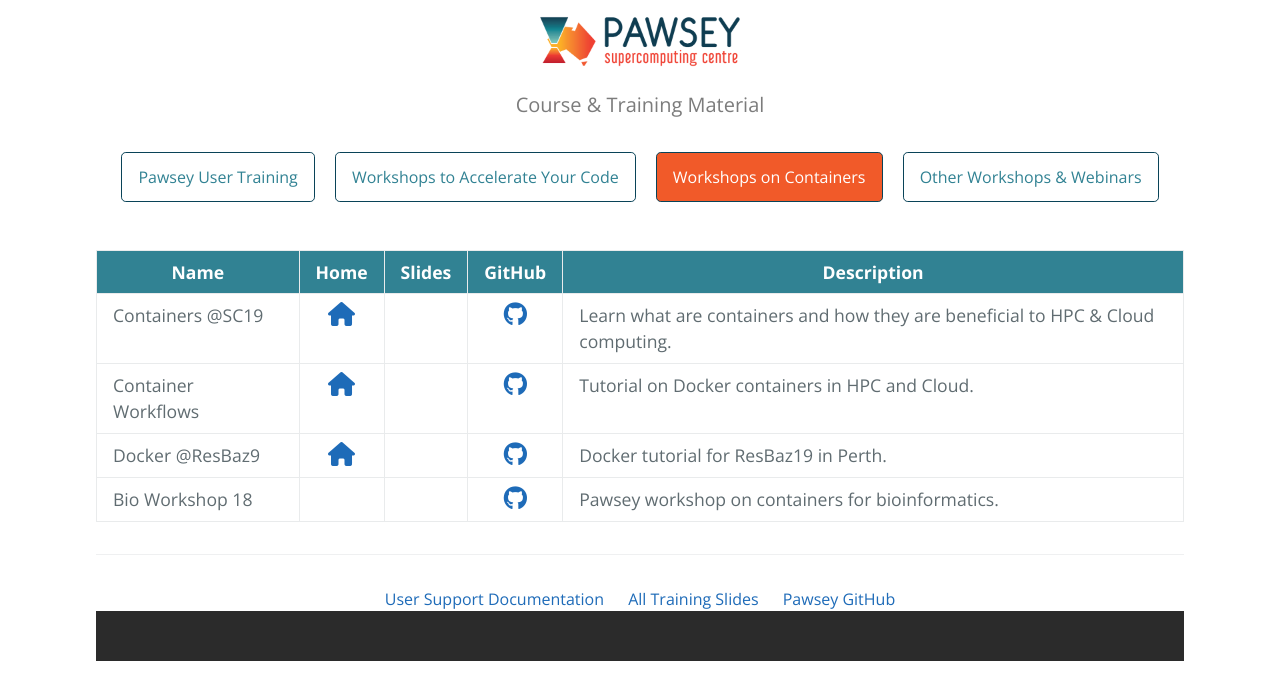
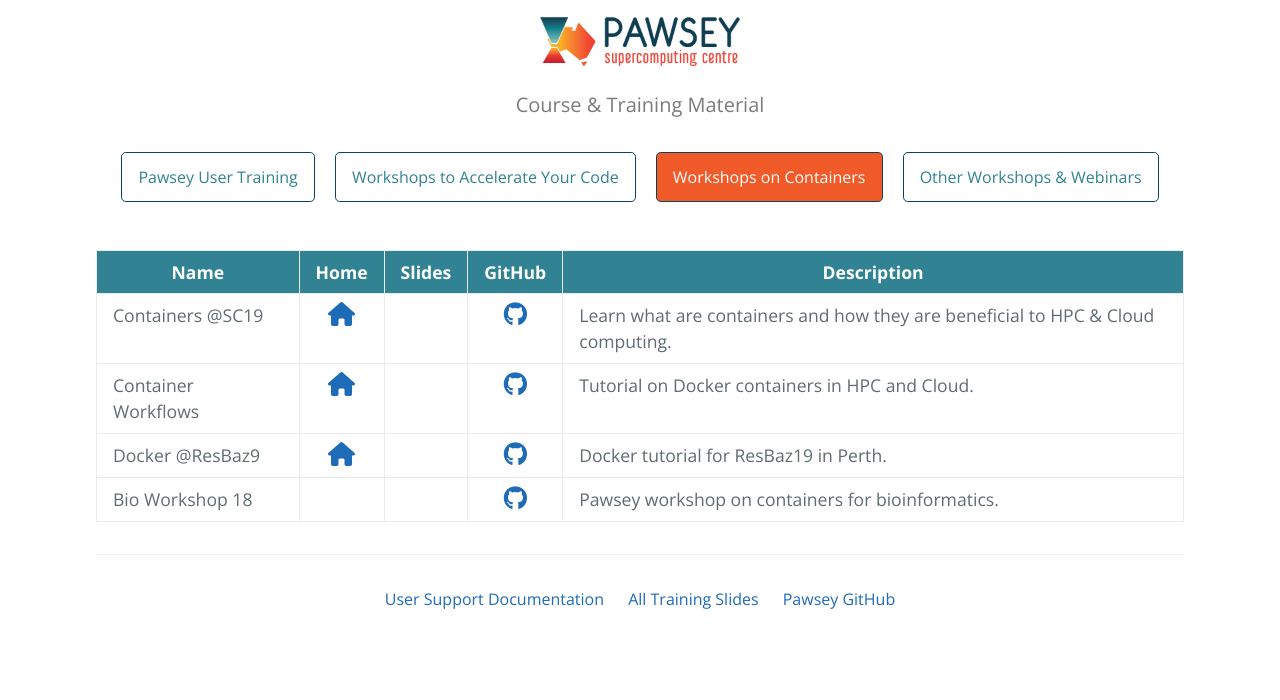
Before and after one commit to PawseySC/PawseySC.github.io, a Jekyll site: the page built from containers.md, in a window 1280 px wide. Shown: the top 700 px of the page. Built offline with Jekyll 4.4.1, drawn with Linux system fonts in a browser that asks for light colours; nearby versions of some CDN libraries; our own code applies the rules of GitHub Pages for plain Markdown files; the repository's description, which GitHub fills in, is left out.

Commit message:
Update default.html

```diff
--- a/_layouts/default.html
+++ b/_layouts/default.html
@@ -67,9 +67,6 @@
             <a href="{{ externalLink.url }}" style="padding: 10px;">{{ externalLink.title }}</a>
           {% endfor %}
         </div>
-        <div class="container" style="width: 100%; height: 50px; background-color: #2b2b2b">
-
-        </div>
       </footer>
     </section>
   <!-- Place this tag in your head or just before your close body tag. -->
```
